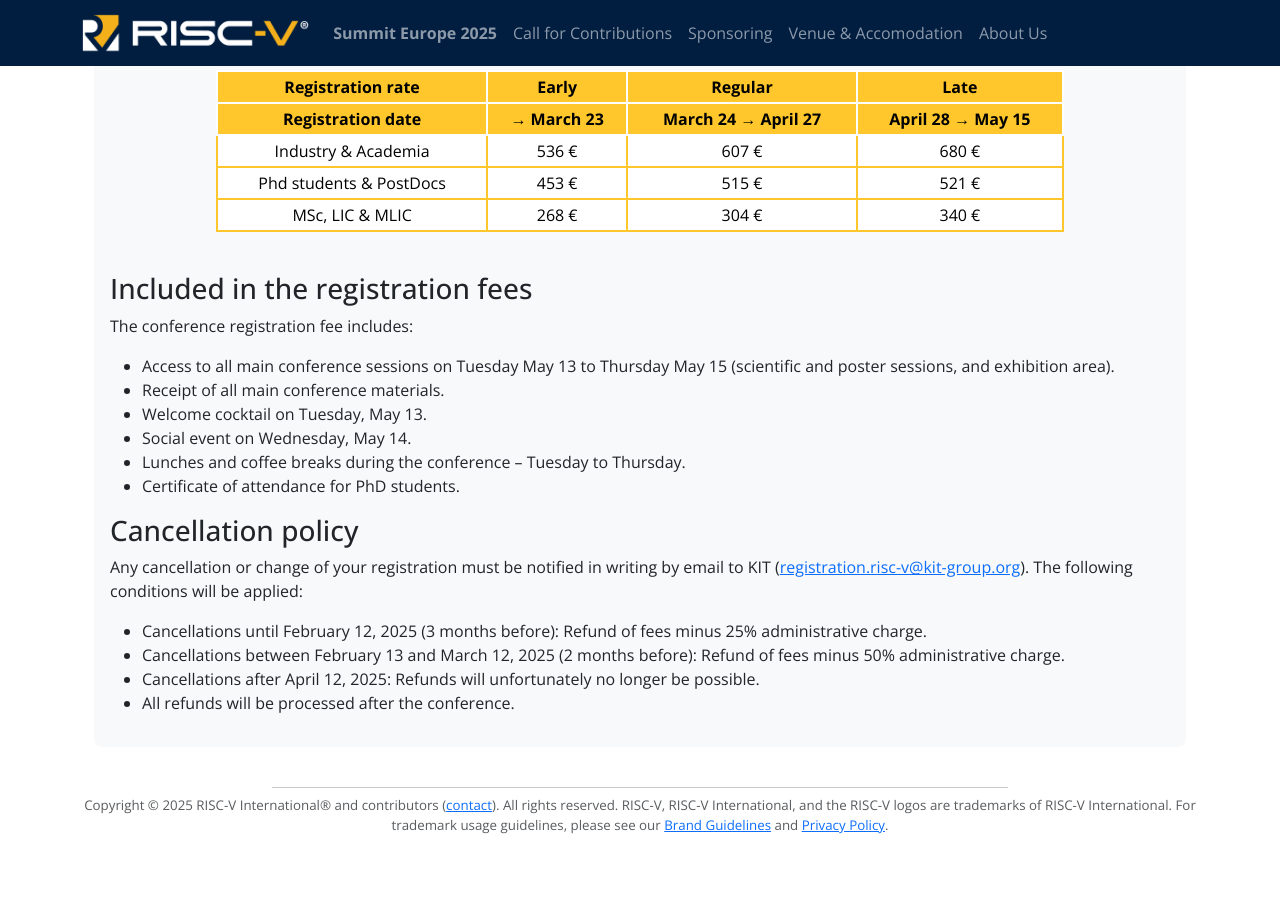
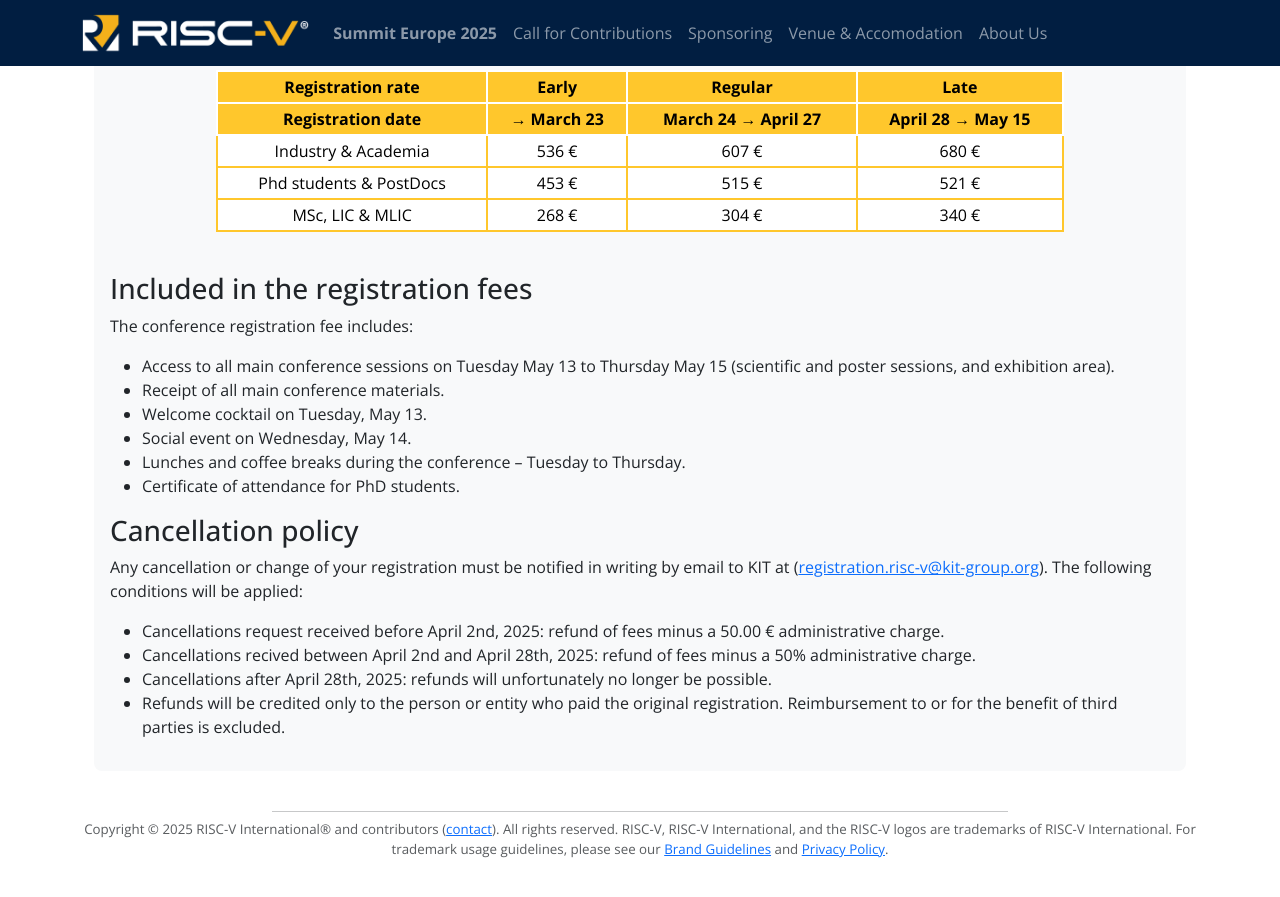
Before and after one commit to riscv-europe/summit-website-development, a Jekyll site: the page built from summit/2025/registration.md, in a window 1280 px wide and 900 px high, scrolled down 1067 px. Shown: the top 897 px of the window. Built offline with Jekyll 4.4.1, drawn with Linux system fonts in a browser that asks for light colours; before the commit the page ends 1943 px from its top, so only the background shows below that.

Commit message:
Fix: updated the refund policy to KIT France's.

```diff
--- a/summit/2025/registration.md
+++ b/summit/2025/registration.md
@@ -100,16 +100,18 @@
 ### Cancellation policy
 
 Any cancellation or change of your registration must be notified in
-writing by email to KIT
+writing by email to KIT at
 ([registration.risc-v@kit-group.org](mailto:registration.risc-v@kit-group.org)). The
 following conditions will be applied:
 
-- Cancellations until February 12, 2025 (3 months before): Refund of
-  fees minus 25% administrative charge.
-- Cancellations between February 13 and March 12, 2025 (2 months
-  before): Refund of fees minus 50% administrative charge.
-- Cancellations after April 12, 2025: Refunds will unfortunately no
+- Cancellations request received before April 2nd, 2025: refund of
+  fees minus a 50.00 € administrative charge.
+- Cancellations recived between April 2nd and April 28th, 2025: refund
+  of fees minus a 50% administrative charge.
+- Cancellations after April 28th, 2025: refunds will unfortunately no
   longer be possible.
-- All refunds will be processed after the conference.
+- Refunds will be credited only to the person or entity who paid the
+  original registration. Reimbursement to or for the benefit of third
+  parties is excluded.
 
 {% include jumboboxend.html %}
```
